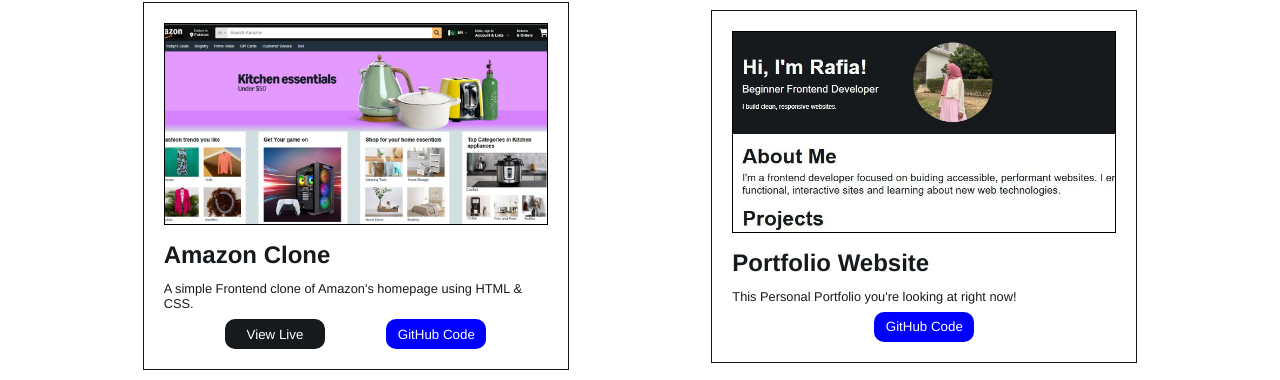
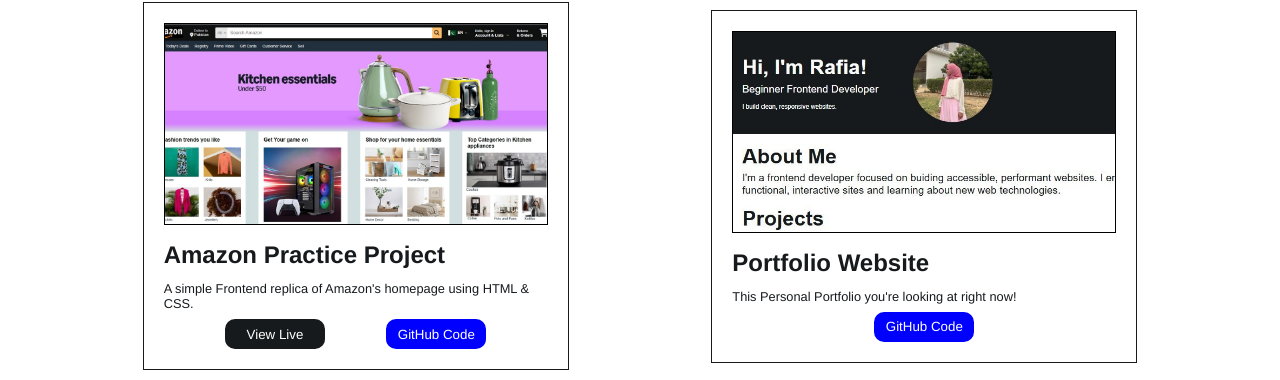
Before and after one commit to Rafia-Jabeen/Portfolio, a plain HTML site: page index.html in a window 1280 px wide. Shown: the part 420-800 px from the top of the page. Drawn offline with Linux system fonts and the light colour scheme.

Commit message:
improved version

```diff
--- a/index.html
+++ b/index.html
@@ -34,8 +34,8 @@
             <div class="bg-box">
                 <div class="project-display-box-1">
                     <div class="project-1-image"></div>
-                    <h5>Amazon Clone</h5>
-                    <span>A simple Frontend clone of Amazon's homepage using HTML & CSS.</span>
+                    <h5>Amazon Practice Project</h5>
+                    <span>A simple Frontend replica of Amazon's homepage using HTML & CSS.</span>
                     <div class="project-links">
                         <button id="live-button" onclick="window.open('https://rafia-jabeen.github.io/Amazon/', '_blank');">View Live</button>
                         <button onclick="window.open('https://github.com/Rafia-Jabeen/Amazon', '_blank');">GitHub Code</button>
```
